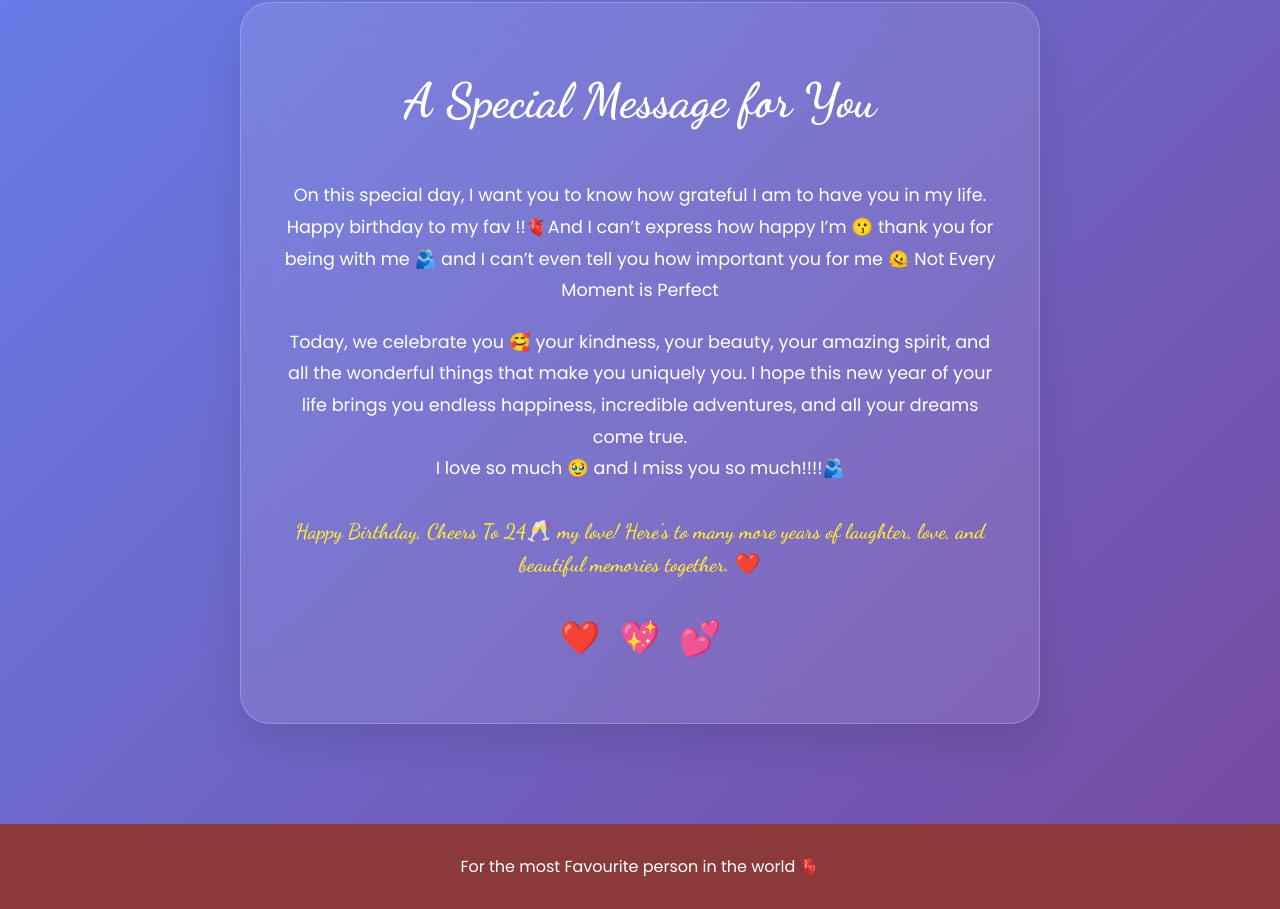
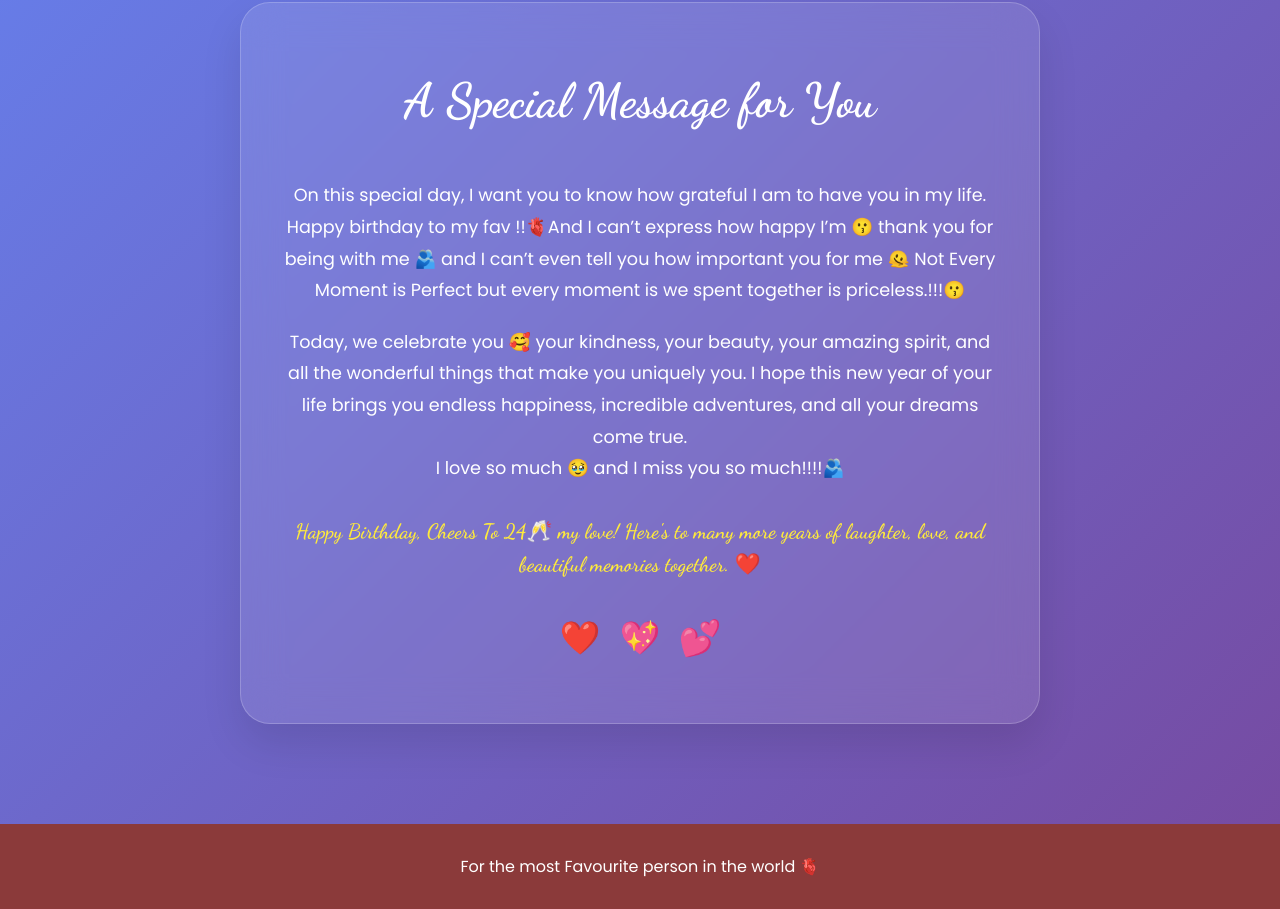
Before and after one commit to patilharshhp10-rgb/Birthday, a plain HTML site: page index.html in a window 1280 px wide. Shown: the part 2260-3169 px from the top of the page. Drawn offline with Linux system fonts and the light colour scheme.

Commit message:
updated my website

```diff
--- a/index.html
+++ b/index.html
@@ -194,7 +194,7 @@
                 <p class="message-text fade-in-text">
                     On this special day, I want you to know how grateful I am to have you in my life.
                     Happy birthday to my fav !!🫀And I can’t express how happy I’m 😗 thank you for being with me 🫂
-                     and I can’t even tell you how important you for me 🫠 Not Every Moment is Perfect
+                     and I can’t even tell you how important you for me 🫠 Not Every Moment is Perfect but every moment is we spent together is priceless.!!!😗
                 </p>
 
                 <p class="message-text fade-in-text">
```
